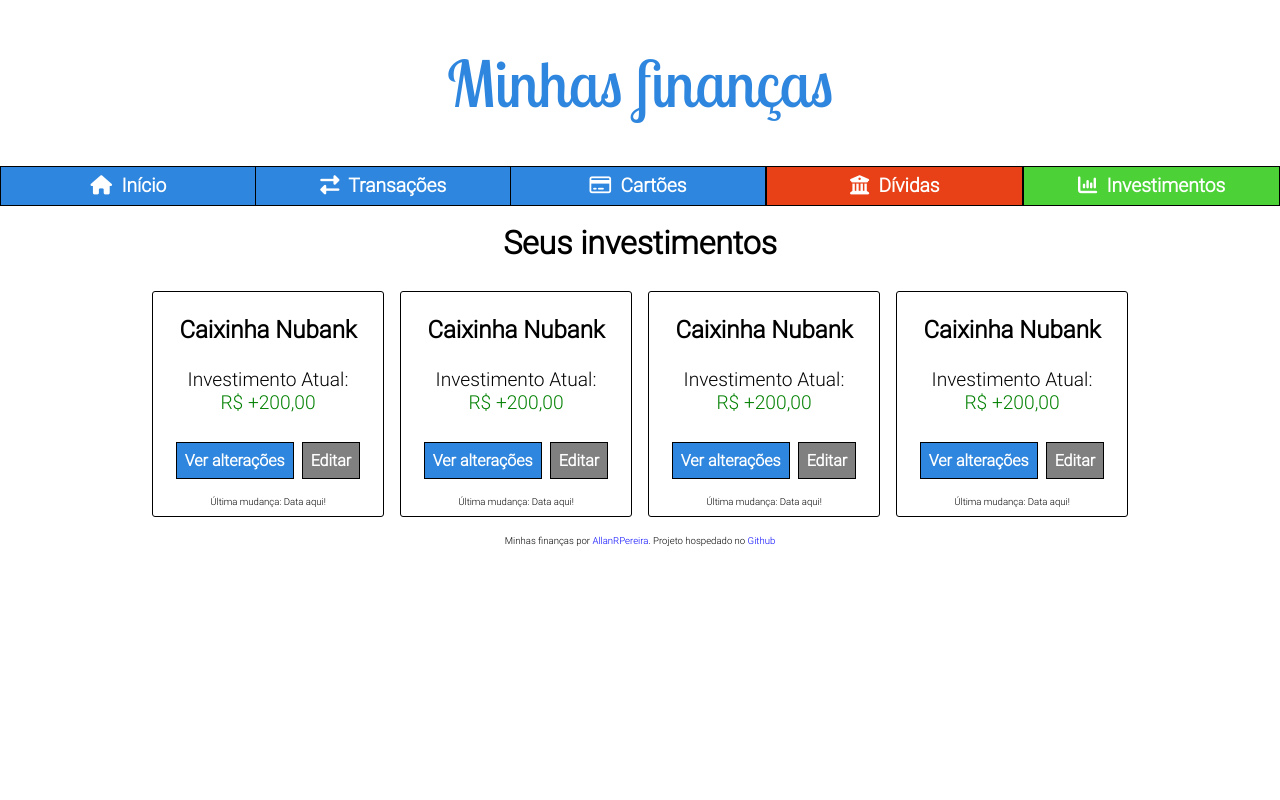
After one commit to AllanRPereira/Minhas-Financas, a Flask app: page /investiments in a window 1280 px wide. The commit adds this page. Run offline with Flask 2, Linux system fonts and the light colour scheme; the visitor is signed in with stand-in values (Sample User, id 1); some libraries are stand-ins or nearby versions.

Commit message:
Atualizações, Layout de quase todas as páginas finalizadas. Na finalização do backend da aplicação

```diff
--- a/app.py
+++ b/app.py
@@ -7,13 +7,15 @@ import sqlite3
 import jwt
 import os
 from datetime import datetime
-from utils import login_required, brl, send_email, check_email, token_validity, percen, get_graphs
+from utils import login_required, brl, send_email, check_email, token_validity, percen, get_graphs, date_stamp, check_to_from
+from db_operations import insert_data_transaction
 
 app = Flask(__name__)
 
 app.config["TEMPLATES_AUTO_RELOAD"] = True
 app.jinja_env.filters["brl"] = brl
 app.jinja_env.filters["percen"] = percen
+app.jinja_env.filters["date_stamp"] = date_stamp
 
 
 # Configure e-mail
@@ -97,7 +99,6 @@ def get_payments_balance():
     """
     for type_method in range(4):
         lastest_move = db.execute(query, (id_user, type_method)).fetchone()
-        print(lastest_move)
         if lastest_move != [] and lastest_move != None:
             payment_methods[type_method]["lastest_move"] = datetime.fromtimestamp(lastest_move[0])
 
@@ -118,13 +119,10 @@ def get_dict_payments():
 def get_statics():
     graphs_dict = get_graphs()
     db = get_db()
-    total = db.execute("SELECT SUM(value) FROM transactions WHERE id_user=?", (session["id_user"], )).fetchone()
-    if total != None and total != []:
-        total = total[0]
     id_user = session["id_user"]
 
     for title, graph in graphs_dict.copy().items():
-        graphs_dict[title]["data"] = graphs_dict[title]["func"](db, total, id_user)
+        graphs_dict[title]["data"] = graphs_dict[title]["func"](db, id_user)
 
     return graphs_dict
 
@@ -222,9 +220,111 @@ def confirmation():
 
     return success_handler("Conta criada com sucesso!")
 
-@app.route("/testHome", methods=["GET"])
-def testHome():
-    return render_template("index.html")
+@app.route("/transactions", methods=["GET"])
+@login_required
+def transactions():
+    db = get_db()
+    query = """
+    SELECT
+    tr.name, tr.value, tr.timestamp,
+    CASE
+        WHEN yi.id_income != -1 THEN (SELECT inc.name FROM incomes AS inc WHERE inc.id=yi.id_income)
+        WHEN yi.id_payment != -1 THEN (SELECT payment.name FROM payment_content AS payment WHERE payment.id=yi.id_payment)
+    END,
+    CASE
+        WHEN pay.id_teller != -1 THEN (SELECT te.name FROM teller AS te WHERE te.id=pay.id_teller)
+        WHEN pay.id_payment != -1 THEN (SELECT payment.name FROM payment_content AS payment WHERE payment.id=pay.id_payment)
+    END
+    FROM transactions AS tr
+    INNER JOIN yield AS yi ON yi.id=tr.id_from
+    INNER JOIN payer AS pay ON pay.id=tr.id_to
+    WHERE tr.id_user=?
+    ORDER BY tr.timestamp;
+    """
+    data = {
+        "headers": ("Nome", "Valor", "Data", "Origem", "Destino")
+    }
+    query_result = db.execute(query, (session["id_user"], )).fetchall()
+    if query_result == None or query_result == []:
+        data["rows"] = ("-", "-", "-", "-", "-")
+    else:
+        data["rows"] = []
+        for row in query_result:
+            t = datetime.fromtimestamp(row[2])
+            element = {
+                "name" : row[0],
+                "value" : row[1],
+                "date" : datetime.fromtimestamp(row[2]),
+                "origin" : row[3],
+                "destination" : row[4]
+            }
+            data["rows"].append(element)
+
+    return render_template("transactions.html", data=data)
+
+@app.route("/creditcard", methods=["GET"])
+@login_required
+def creditcard():
+    return render_template("credit_card.html")
+
+@app.route("/debts", methods=["GET"])
+@login_required
+def debts():
+    return render_template("debts.html")
+
+@app.route("/investiments", methods=["GET"])
+@login_required
+def investiments():
+    return render_template("investiments.html")
+
+@app.route("/add/transaction", methods=["POST"])
+@login_required
+def add_transaction():
+    # name, value, datetime, to, from, description
+
+    if request.form.get("name") == "":
+        return error_handler("O nome não pode estar vazio")
+
+    if len(request.form.get("name")) > 25:
+        return error_handler("Nome não pode ter mais de 25 caracteres")
+
+    if request.form.get("value") == "":
+        return error_handler("O valor não pode estar vazio")
+    try:
+        value = request.form.get("value").replace(",", ".")
+        value = float(value)
+    except ValueError:
+        return error_handler("O valor deve ser um número real")
+    except Exception as error:
+        return error_handler(f"Um erro aconteceu {str(error)}")
+
+    if request.form.get("datetime") == "":
+        return error_handler("Uma data deve ser escolhida")
+
+    if len(request.form.get("description")) > 100:
+        return error_handler("Descrição não pode ter mais de 100 caracteres")
+
+    db = get_db()
+    check = check_to_from(db, request.form.get("to"), request.form.get("from"), session["id_user"])
+    if check == None:
+        return error_handler("Destino e/ou origem das transações são inválidos")
+
+    timestamp = datetime.fromisoformat(request.form.get("datetime")).timestamp()
+    data_insert = {
+        "name" : request.form.get("name"),
+        "value" : request.form.get("value"),
+        "timestamp" : timestamp,
+        "from" : request.form.get("from"),
+        "from_payment" : check[0],
+        "to" : request.form.get("to"),
+        "to_payment" : check[1],
+        "description" : request.form.get("description")
+    }
+
+    id_trans = insert_data_transaction(db, data_insert)
+
+    return success_handler(f"Transação inserida: Id {id_trans}")
+
 
 @app.route("/message", methods=["GET"])
 def message():
--- a/generate.py
+++ b/generate.py
@@ -65,7 +65,7 @@ db.commit()
 # Transações
 
 query = """
-    INSERT INTO transactions (value, timestamp, id_to, id_from, id_category, id_user)
+    INSERT INTO transactions (value, name, timestamp, id_to, id_from, id_user)
     VALUES (?, ?, ?, ?, ?, ?)
     """
 
@@ -92,17 +92,15 @@ for i in range(20):
         id_payer = db.execute("INSERT INTO payer (id_payment) VALUES (?)", data_payer).lastrowid
         db.execute("UPDATE payment_content SET balance=balance+? WHERE id=?", (cash, data_payer[0]))
 
-    id_category = rent_categorys[random.randint(0, n_category)]
     if result != 0:
         money[id_from] += cash
-        id_category = teller_categorys[random.randint(0, n_category)]
 
     data_insert.append((
         cash,
+        random_generator(size=10),
         round(datetime.now().timestamp()),
         id_payer,
         id_yield,
-        id_category,
         id_user
     ))
 
--- /dev/null
+++ b/static/css/base_blocks.css
@@ -0,0 +1,54 @@
+.box {
+    width: 230px;
+    border-radius: 3px;
+    max-height: 14em;
+    border: 0.5px solid black;
+    margin: 0.5em;
+}
+
+.box-title {
+    font-size: 1.5em;
+    font-weight: 700;
+}
+
+.box-balance {
+    font-size: 1.2em;
+    font-weight: 300;
+}
+
+.t-red {
+    color:red
+}
+
+.t-green {
+    color:green;
+}
+
+.options {
+    gap:0.5em;
+}
+
+.btn {
+    border-radius: 0px;
+    font-weight: 700;
+    color: white;
+    border: 0.5px solid black;
+    background-color: gray;
+    padding:0.5em;
+    transition: all .1s;
+    outline: 0;
+    line-height: normal;
+}
+
+.btn:active {
+    background-color: #222;
+}
+
+.btn-primary {
+    background-color: #2e86de;
+
+}
+
+.btn-primary:active {
+    background-color: #105191;
+}
--- a/static/css/base_style.css
+++ b/static/css/base_style.css
@@ -41,6 +41,22 @@
     width: 100%;
 }
 
+.w-75 {
+    width: 75%;
+}
+
 .wrap {
     flex-wrap: wrap;
 }
+
+.mt {
+    margin-top: 1em;
+}
+
+.mb {
+    margin-bottom: 1em;
+}
+
+.text-center {
+    text-align: center;
+}
--- a/static/css/layout_style.css
+++ b/static/css/layout_style.css
@@ -30,6 +30,11 @@ footer a {
     font-weight: 100;
     color:#2e86de;
     font-size:4em;
+    transition: all .2s;
+}
+
+.title:hover {
+    color:#105191;
 }
 
 nav {
@@ -115,6 +120,7 @@ nav {
 }
 
 #header-nav {
+    width: 100%;
     position: relative;
     height: 12em;
 }
@@ -138,6 +144,7 @@ nav {
 }
 
 #dropbox-mobile {
+    display: none;
     margin-right: 3em;
     font-size: 0.9em;
     align-items: center;
@@ -240,3 +247,29 @@ nav {
     }
 
 }
+
+@media screen and (max-width:875px) {
+    #normal-nav {
+        display:none;
+    }
+    #dropbox-mobile {
+        display:flex;
+    }
+    #header-nav {
+        width: 80%;
+    }
+
+}
+
+@media screen and (max-width:875px) and (min-width:665px) {
+    #header-nav {
+        border-bottom: 0.5px solid #2e86de;
+    }
+
+}
+
+@media screen and (max-width:875px) and (min-width:540px) {
+    #header-nav {
+        height: 10em;
+    }
+}
--- /dev/null
+++ b/static/css/transactions.css
@@ -0,0 +1,5 @@
+@media screen and (max-width:740px) {
+    td {
+        font-size: 0.9em;
+    }
+}
--- a/static/js/layout_base.js
+++ b/static/js/layout_base.js
@@ -1,17 +1,3 @@
-function check_size() {
-    // Function to change the nav bar to a button that shows the bar
-
-    let nav_element = document.getElementById("normal-nav");
-    let nav_mobile_element = document.getElementById("dropbox-mobile");
-    if (window.matchMedia("(max-width:875px)").matches) {
-        nav_element.style["display"] = "None";
-        nav_mobile_element.style["display"] = 'flex';
-    } else {
-        nav_element.style["display"] = "flex";
-        nav_mobile_element.style["display"] = 'None';
-    }
-}
-
 function dropbox_js(event) {
     // Function that show and hide the elements of a dropbox
     let list;
@@ -62,6 +48,4 @@ window.addEventListener("load", function() {
         mob_dropbox.addEventListener("click", dropbox_js);
         mob_dropbox.addEventListener("click", dropbox_js);
     }
-    check_size();
-    window.addEventListener("resize", check_size);
-})
+});
--- /dev/null
+++ b/templates/investiments.html
@@ -0,0 +1,57 @@
+{% extends "layout_base.html" %}
+
+{% block title %}
+Investimentos
+{% endblock %}
+
+{% block head %}
+<link rel="stylesheet" href="/static/css/base_blocks.css">
+{% endblock %}
+
+{% block main %}
+<div class="col align-center">
+    <h1 class="mt">Seus investimentos</h1>
+    <section class="row wrap justify-center align-center w-100">
+        <div class="box text-center">
+            <p class="box-title">Caixinha Nubank</p>
+            <p class="box-balance">Investimento Atual:<br><span class="t-green">R$ +200,00</span></p>
+            <div class="row justify-center options">
+                <button class="btn btn-primary">Ver alterações</button>
+                <button class="btn">Editar</button>
+            </div>
+            <p class="muted">Última mudança: Data aqui!</p>
+        </div>
+        <div class="box text-center">
+            <p class="box-title">Caixinha Nubank</p>
+            <p class="box-balance">Investimento Atual:<br><span class="t-green">R$ +200,00</span></p>
+            <div class="row justify-center options">
+                <button class="btn btn-primary">Ver alterações</button>
+                <button class="btn">Editar</button>
+            </div>
+            <p class="muted">Última mudança: Data aqui!</p>
+        </div>
+        <div class="box text-center">
+            <p class="box-title">Caixinha Nubank</p>
+            <p class="box-balance">Investimento Atual:<br><span class="t-green">R$ +200,00</span></p>
+            <div class="row justify-center options">
+                <button class="btn btn-primary">Ver alterações</button>
+                <button class="btn">Editar</button>
+            </div>
+            <p class="muted">Última mudança: Data aqui!</p>
+        </div>
+        <div class="box text-center">
+            <p class="box-title">Caixinha Nubank</p>
+            <p class="box-balance">Investimento Atual:<br><span class="t-green">R$ +200,00</span></p>
+            <div class="row justify-center options">
+                <button class="btn btn-primary">Ver alterações</button>
+                <button class="btn">Editar</button>
+            </div>
+            <p class="muted">Última mudança: Data aqui!</p>
+        </div>
+
+
+    </section>
+</div>
+
+
+{% endblock %}
--- a/templates/layout_base.html
+++ b/templates/layout_base.html
@@ -11,17 +11,17 @@
         <script src="/static/js/layout_base.js"></script>
     </head>
     <body>
-        <div class="container">
+        <div class="container align-center">
             <div id="pop-up">
                 <div id="form-content">
                     <i id="close-button" class="fa-solid fa-xmark" onclick="close_popup();"></i>
                     <h2>Dados da Transação</h2>
-                    <form autocomplete="off" id="add-transaction" method="POST" action="/add/transaction" onsubmit="return false;">
+                    <form autocomplete="off" id="add-transaction" method="POST" action="{{ url_for('add_transaction') }}">
                         <label for="name">Nome da transação:</label>
                         <input type="text" name="name" placeholder="Ex.: Presente de Natal">
 
                         <label for="value">Valor gasto:</label>
-                        <input type="number" name="value" placeholder="Ex.: 100, -100, ...">
+                        <input type="text" name="value" placeholder="Ex.: 100, -100, ...">
 
                         <label for="datetime">Data:</label>
                         <input type="date" name="datetime" placeholder="19/8/2022">
@@ -32,9 +32,6 @@
                         <label for="from">Origem da grana:</label>
                         <input type="text" name="from" placeholder="Ex.: Carteira, Cartão ...">
 
-                        <label for="category">Categoria:</label>
-                        <input type="text" name="category" placeholder="Ex.:  Saúde, Educação ...">
-
                         <label for="description">Descrição da transação:</label>
                         <textarea name="description" rows="5" cols="20" placeholder="Ex.: Presentes para netos pago no cartão"></textarea>
                         <button type="submit">Adicionar transação</button>
@@ -43,39 +40,39 @@
             </div>
             <header id="header-nav" class="col align-center">
                 <div id="div-mobile" class="row">
-                    <h1 class="title">Minhas finanças</h1>
+                    <h1 class="title" onclick="window.location.assign('/')">Minhas finanças</h1>
                     <div id="dropbox-mobile" class="col">
                         <button onclick="show(this);" id="btn-dropbox" for="mobile-nav"><i class="fa-solid fa-bars"></i></button>
                         <nav id="mobile-nav" class="show">
-                            <a class="drop-element" href="#"><i class="fa-solid fa-house"></i>&nbsp Início</a>
+                            <a class="drop-element" href="{{ url_for('index') }}"><i class="fa-solid fa-house"></i>&nbsp Início</a>
                             <div class="mobile-dropbox">
                                 <a class="header drop-element font-1"><i class="fa-solid fa-right-left"></i>&nbsp Transações</a>
                                 <a class="drop-element" style="display:none;font-size:0.9em;" onclick="show_popup()">Adicionar transação</a>
-                                <a class="drop-element" style="display:none;font-size:0.9em;" href="/transactions">Ver transações</a>
+                                <a class="drop-element" style="display:none;font-size:0.9em;" href="{{ url_for('transactions') }}">Ver transações</a>
                             </div>
 
 
-                            <a class="drop-element" href="#"><i class="fa-regular fa-credit-card"></i>&nbsp Cartões</a>
-                            <a class="drop-element red" href="#"><i class="fa-solid fa-building-columns"></i>&nbsp Dívidas</a>
-                            <a class="drop-element green" href="#"><i class="fa-solid fa-chart-column"></i>&nbsp Investimentos</a>
+                            <a class="drop-element" href="{{ url_for('creditcard') }}"><i class="fa-regular fa-credit-card"></i>&nbsp Cartões</a>
+                            <a class="drop-element red" href="{{ url_for('debts') }}"><i class="fa-solid fa-building-columns"></i>&nbsp Dívidas</a>
+                            <a class="drop-element green" href="{{ url_for('investiments') }}"><i class="fa-solid fa-chart-column"></i>&nbsp Investimentos</a>
                         </nav>
                     </div>
                 </div>
 
                 <nav id="normal-nav" class="row">
                     <div class="dropbox">
-                        <a class="header drop-element" href="#"><i class="fa-solid fa-house"></i>&nbsp Início</a>
+                        <a class="header drop-element" href="{{ url_for('index') }}"><i class="fa-solid fa-house"></i>&nbsp Início</a>
                         <a class="drop-element" href="{{ url_for('logout') }}" style="display:none;">Sair da conta</a>
                     </div>
                     <div class="dropbox">
                         <a class="header drop-element"><i class="fa-solid fa-right-left"></i>&nbsp Transações</a>
                         <a class="drop-element" style="display:none;" onclick="show_popup()">Adicionar transação</a>
-                        <a class="drop-element" style="display:none;" href="/transactions">Ver transações</a>
+                        <a class="drop-element" style="display:none;" href="{{ url_for('transactions') }}">Ver transações</a>
                     </div>
 
-                    <a class="nav-element" href="#"><i class="fa-regular fa-credit-card"></i>&nbsp Cartões</a>
-                    <a class="nav-element red" href="#"><i class="fa-solid fa-building-columns"></i>&nbsp Dívidas</a>
-                    <a class="nav-element green" href="#"><i class="fa-solid fa-chart-column"></i>&nbsp Investimentos</a>
+                    <a class="nav-element" href="{{ url_for('creditcard') }}"><i class="fa-regular fa-credit-card"></i>&nbsp Cartões</a>
+                    <a class="nav-element red" href="{{ url_for('debts') }}"><i class="fa-solid fa-building-columns"></i>&nbsp Dívidas</a>
+                    <a class="nav-element green" href="{{ url_for('investiments') }}"><i class="fa-solid fa-chart-column"></i>&nbsp Investimentos</a>
                 </nav>
 
             </header>
```
Also changed, not shown: db_operations.py (added, +29 -0 lines), static/css/index.css (+21 -32 lines), static/js/index.js (deleted, +0 -28 lines), static/sql/database.sql (+4 -4 lines), static/sql/query.sql (added, +15 -0 lines), templates/credit_card.html (added, +30 -0 lines), templates/debts.html (added, +30 -0 lines), templates/index.html (+7 -7 lines), templates/transactions.html (added, +37 -0 lines), utils.py (+50 -61 lines).
